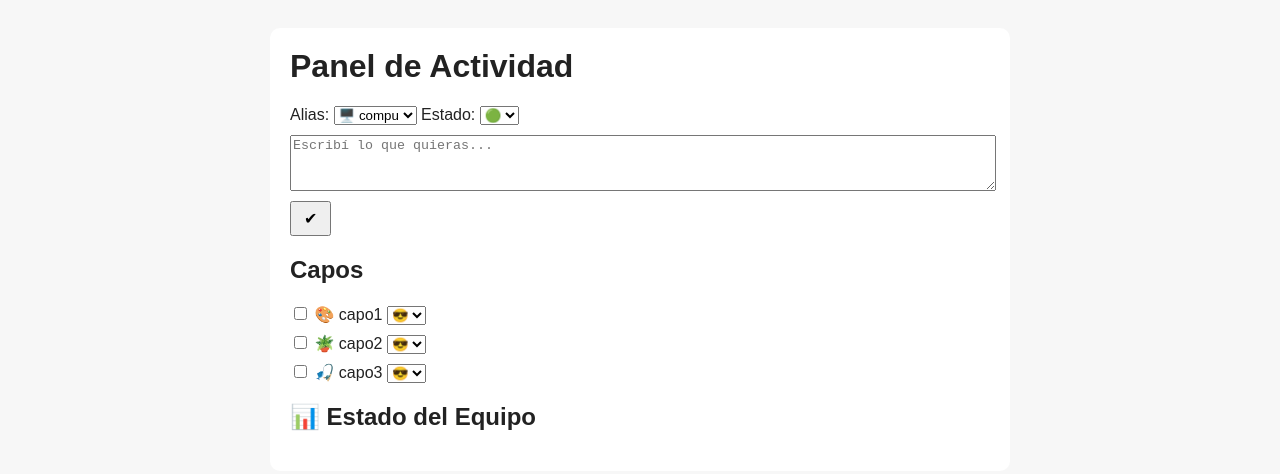
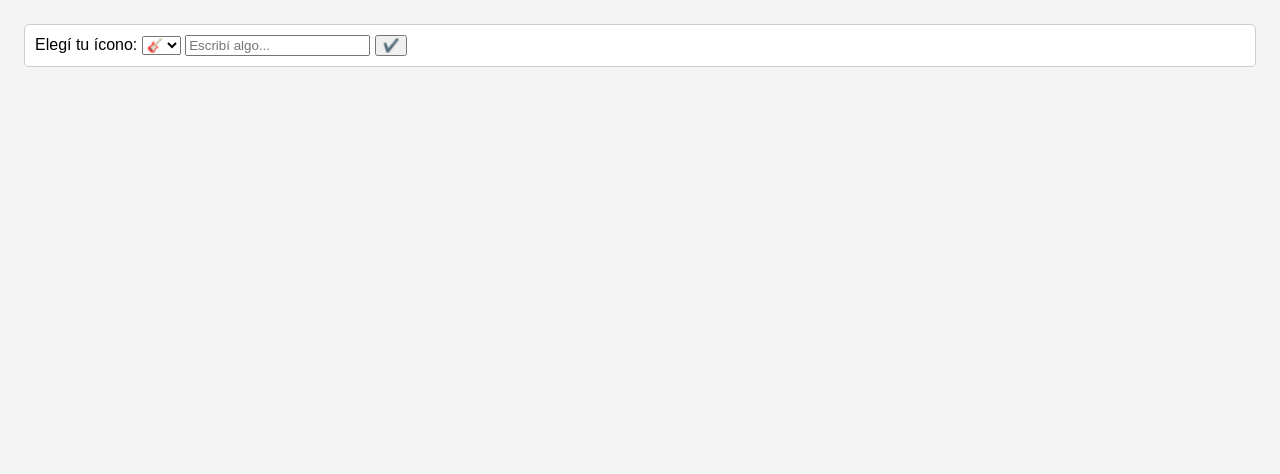
Before and after one commit to yuliana-flavia/sistemadetareas, a plain HTML site: page index.html in a window 1280 px wide. Drawn offline with Linux system fonts and the light colour scheme.

Commit message:
Add files via upload

```diff
--- a/index.html
+++ b/index.html
@@ -1,69 +1,36 @@
+
 <!DOCTYPE html>
 <html lang="es">
 <head>
   <meta charset="UTF-8" />
   <meta name="viewport" content="width=device-width, initial-scale=1.0" />
-  <title>Panel Camuflado</title>
+  <title>Panel Invisible</title>
   <link rel="stylesheet" href="style.css" />
 </head>
 <body>
-  <div class="container">
-    <h1>Panel de Actividad</h1>
+  <h1>Panel Invisible 🔒</h1>
 
-    <div class="form-section">
-      <label for="alias">Alias:</label>
-      <select id="alias">
-        <option value="compu">🖥️ compu</option>
-        <option value="banda">🎸 banda</option>
-        <option value="mesa">🎲 mesa</option>
-        <option value="diva">🕶️ diva</option>
-        <option value="muzza">🍕 muzza</option>
-        <option value="mate">🧉 mate</option>
+  <div id="status-board">
+    <!-- Estado personal -->
+    <div id="my-status" class="status-box">
+      <label for="icon">Elegí tu ícono:</label>
+      <select id="icon">
+        <option value="🎸" title="Ian - Músico">🎸</option>
+        <option value="🎲" title="Marcos - Juegos de mesa">🎲</option>
+        <option value="🕶️" title="Bea - Lentes">🕶️</option>
+        <option value="🍕" title="Pablo - Pizza">🍕</option>
+        <option value="🧉" title="Nico - Mate">🧉</option>
+        <option value="💻" title="Flavia - Compu">💻</option>
+        <option value="🌱" title="Fide - Planta">🌱</option>
       </select>
-
-      <label for="status">Estado:</label>
-      <select id="status">
-        <option value="working" title="Trabajando">🟢</option>
-        <option value="semi-idle" title="Alerta, medio al pedo">🟡</option>
-        <option value="idle" title="Re al pedo">🔴</option>
-        <option value="out" title="Fuera de la oficina">⚪</option>
-      </select>
-
-      <textarea id="freeText" placeholder="Escribí lo que quieras..."></textarea>
-
-      <button onclick="saveState()">✔</button>
+      <input type="text" id="message" placeholder="Escribí algo..." />
+      <button onclick="updateStatus()">✔️</button>
     </div>
 
-    <div class="boss-section">
-      <h2>Capos</h2>
-      <div class="boss-row">
-        <label><input type="checkbox" id="capo1" /> 🎨 capo1</label>
-        <select id="mood1">
-          <option title="Chill">😎</option>
-          <option title="Molesto">😠</option>
-        </select>
-      </div>
-      <div class="boss-row">
-        <label><input type="checkbox" id="capo2" /> 🪴 capo2</label>
-        <select id="mood2">
-          <option title="Chill">😎</option>
-          <option title="Molesto">😠</option>
-        </select>
-      </div>
-      <div class="boss-row">
-        <label><input type="checkbox" id="capo3" /> 🎣 capo3</label>
-        <select id="mood3">
-          <option title="Chill">😎</option>
-          <option title="Molesto">😠</option>
-        </select>
-      </div>
-    </div>
+    <!-- Visualización general de estados -->
+    <div id="everyone-status" class="status-container"></div>
+  </div>
 
-    <div class="status-display">
-      <h2>📊 Estado del Equipo</h2>
-      <ul id="statusList"></ul>
-    </div>
-  </div>
   <script src="script.js"></script>
 </body>
 </html>
--- a/script.js
+++ b/script.js
@@ -1,34 +1,24 @@
-function saveState() {
-  const alias = document.getElementById("alias").value;
-  const status = document.getElementById("status").value;
-  const text = document.getElementById("freeText").value;
 
-  const state = { alias, status, text };
-  localStorage.setItem(alias, JSON.stringify(state));
-  renderStates();
+// Usamos localStorage para simular una "sincronización"
+let storedStatus = JSON.parse(localStorage.getItem('everyoneStatus') || '{}');
+
+function updateStatus() {
+  const icon = document.getElementById('icon').value;
+  const message = document.getElementById('message').value;
+  storedStatus[icon] = message;
+  localStorage.setItem('everyoneStatus', JSON.stringify(storedStatus));
+  renderStatus();
 }
 
-function renderStates() {
-  const statusList = document.getElementById("statusList");
-  statusList.innerHTML = "";
-
-  Object.keys(localStorage).forEach((key) => {
-    const item = JSON.parse(localStorage.getItem(key));
-    const statusIcon = getStatusIcon(item.status);
-    const li = document.createElement("li");
-    li.textContent = `${statusIcon} ${key} — ${item.text}`;
-    statusList.appendChild(li);
+function renderStatus() {
+  const container = document.getElementById('everyone-status');
+  container.innerHTML = '';
+  Object.entries(storedStatus).forEach(([icon, msg]) => {
+    const box = document.createElement('div');
+    box.className = 'status-item';
+    box.innerHTML = icon + '<small>' + msg + '</small>';
+    container.appendChild(box);
   });
 }
 
-function getStatusIcon(status) {
-  switch(status) {
-    case "working": return "🟢";
-    case "semi-idle": return "🟡";
-    case "idle": return "🔴";
-    case "out": return "⚪";
-    default: return "❔";
-  }
-}
-
-document.addEventListener("DOMContentLoaded", renderStates);
+window.onload = renderStatus;
--- a/style.css
+++ b/style.css
@@ -1,46 +1,35 @@
+
 body {
-  font-family: Arial, sans-serif;
-  background: #f7f7f7;
-  color: #222;
-  padding: 20px;
+  font-family: sans-serif;
+  background: #f4f4f4;
+  padding: 1em;
 }
-.container {
-  max-width: 700px;
-  margin: auto;
-  background: white;
-  padding: 20px;
-  border-radius: 10px;
+h1 {
+  display: none;
 }
-h1, h2 {
-  margin-top: 0;
+.status-box {
+  background: #fff;
+  padding: 10px;
+  margin-bottom: 15px;
+  border: 1px solid #ccc;
+  border-radius: 5px;
 }
-.form-section, .boss-section {
-  margin-bottom: 20px;
+.status-container {
+  display: grid;
+  grid-template-columns: repeat(auto-fill, minmax(120px, 1fr));
+  gap: 10px;
 }
-textarea {
-  width: 100%;
-  height: 50px;
-  margin-top: 10px;
+.status-item {
+  background: #fff;
+  border: 1px solid #ccc;
+  border-radius: 8px;
+  padding: 10px;
+  font-size: 1.5em;
+  text-align: center;
+  box-shadow: 1px 1px 4px rgba(0,0,0,0.1);
+}
+.status-item small {
   display: block;
+  font-size: 0.6em;
+  color: #555;
 }
-button {
-  margin-top: 10px;
-  padding: 6px 12px;
-  font-size: 16px;
-}
-.status-display ul {
-  list-style: none;
-  padding-left: 0;
-}
-.status-display li {
-  margin: 5px 0;
-}
-.boss-row {
-  margin: 8px 0;
-}
-select option {
-  cursor: pointer;
-}
-select[title]:hover::after {
-  content: attr(title);
-}
```
